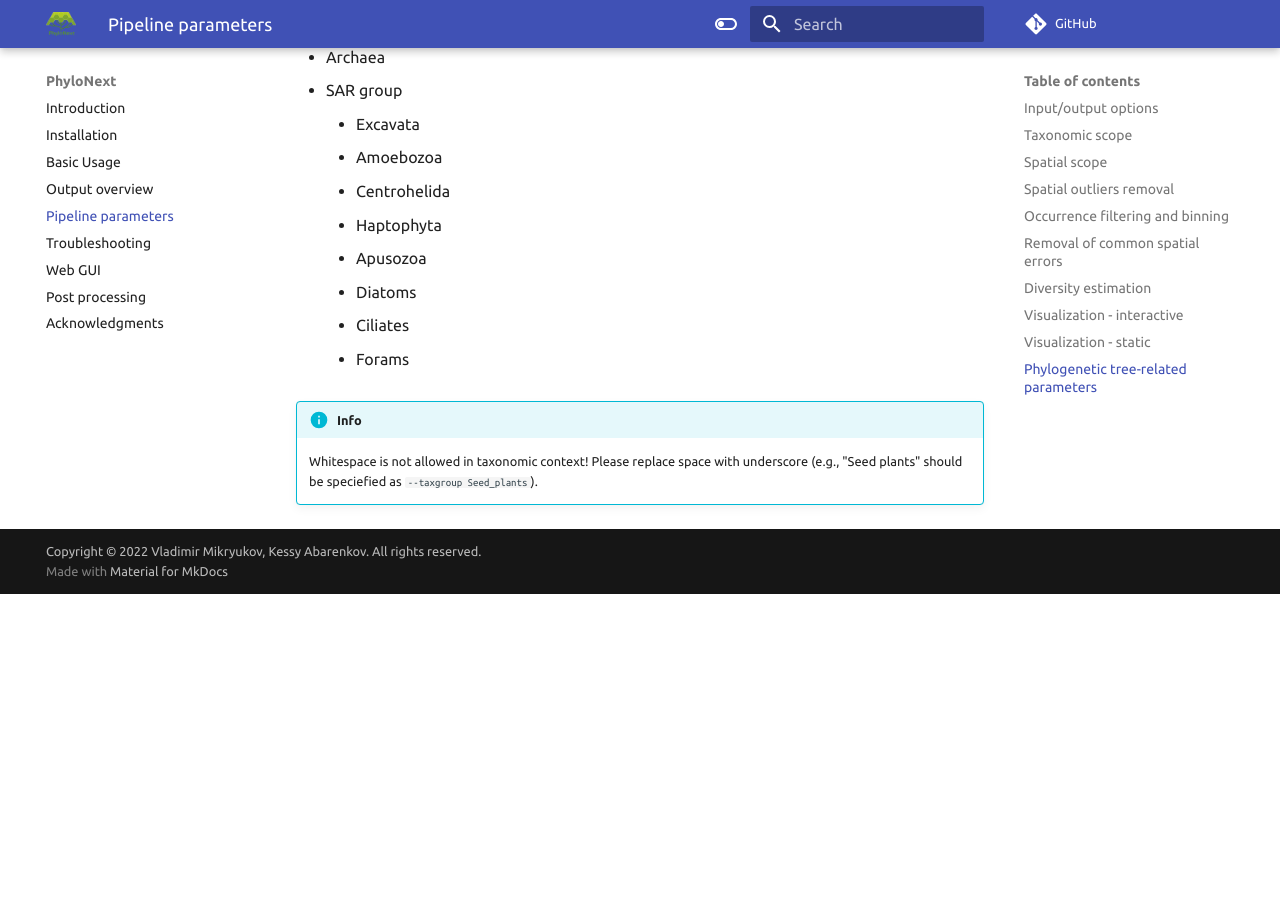
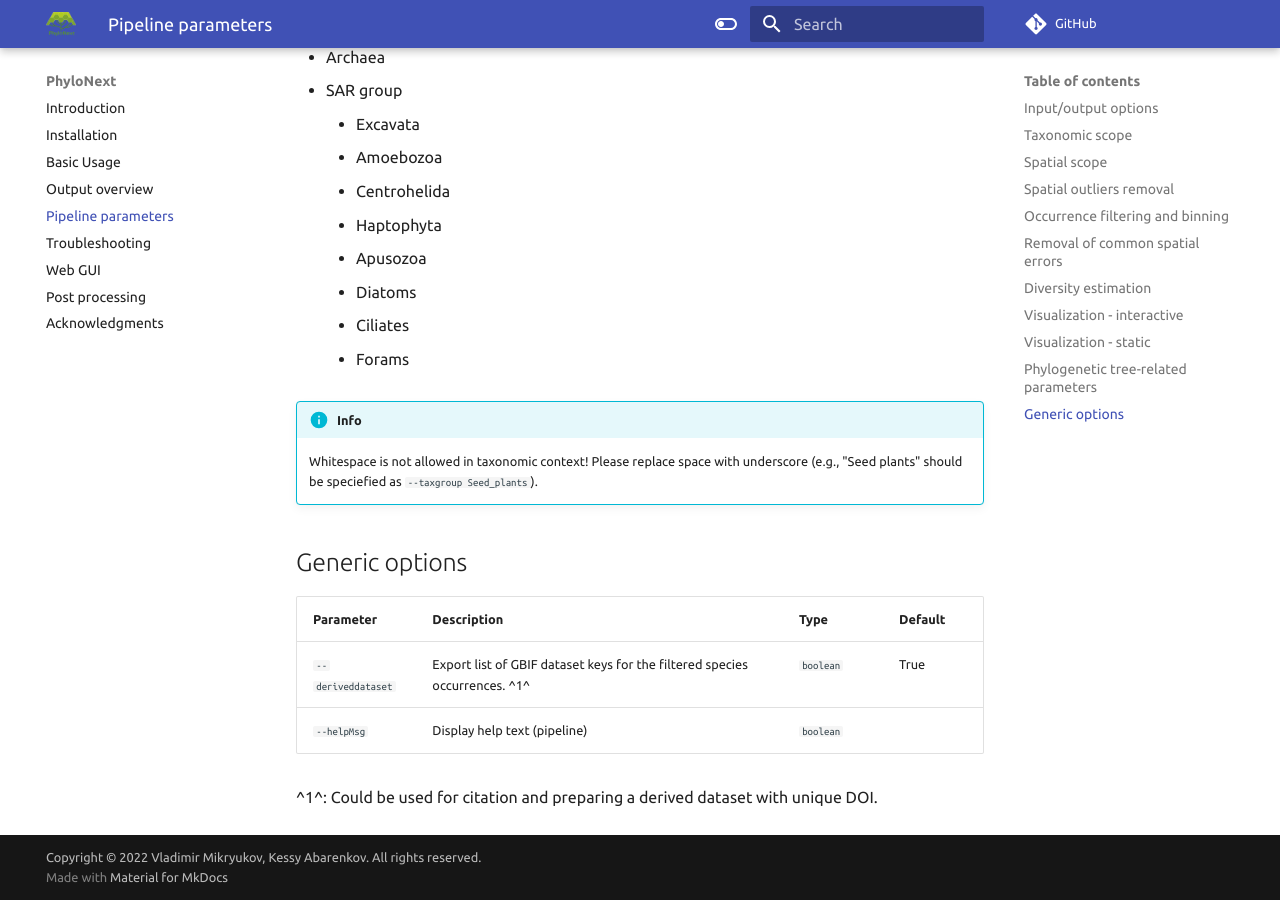
Before and after one commit to vmikk/phylonext_manual, an MkDocs documentation site: the page built from docs/parameters.md, in a window 1280 px wide and 900 px high, scrolled down 10012 px. Built offline with MkDocs 1.6.1 and Material for MkDocs 9.7.7, drawn with Linux system fonts in a browser that asks for light colours; comment, search, counter and statistics services are not loaded; before the commit the page ends 10606 px from its top, so only the background shows below that.

Commit message:
params - generic

```diff
--- a/docs/parameters.md
+++ b/docs/parameters.md
@@ -313,3 +313,13 @@ Interactive visualization depends on [Leaflet library](https://leafletjs.com/).
 !!! info Taxonomic context
     Whitespace is not allowed in taxonomic context!
     Please replace space with underscore (e.g., "Seed plants" should be speciefied as `--taxgroup Seed_plants`).
+
+
+## Generic options
+
+| Parameter          | Description                                                                | Type      | Default |
+| ------------------ | -------------------------------------------------------------------------- | --------- | ------- |
+| `--deriveddataset` | Export list of GBIF dataset keys for the filtered species occurrences. ^1^ | `boolean` | True    |
+| `--helpMsg`        | Display help text (pipeline)                                               | `boolean` |         |
+
+^1^: Could be used for citation and preparing a derived dataset with unique DOI.
```
